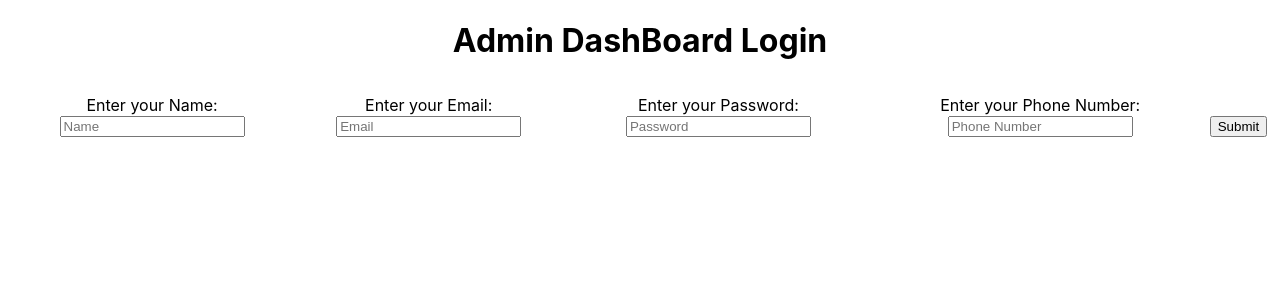
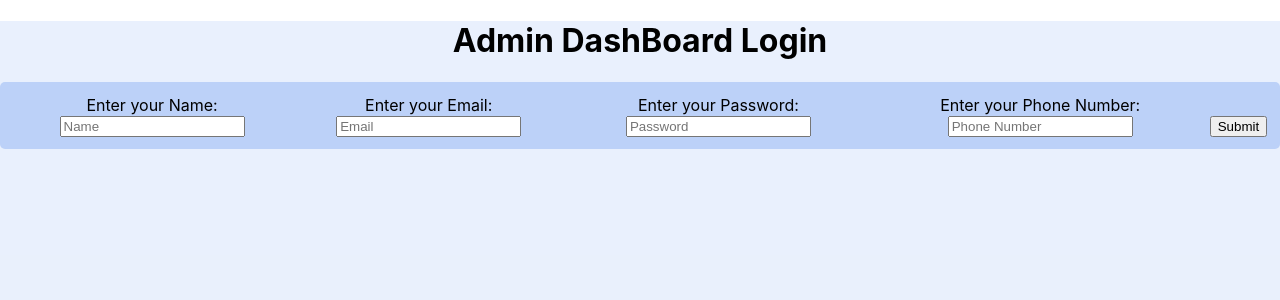
Before and after one commit to Sahil9678/Admin_portal, a React (Create React App) app: page / in a window 1280 px wide. Shown: the top 300 px of the page. Built offline with nearby package versions, Linux system fonts and the light colour scheme.

Commit message:
seventh commit

```diff
--- a/src/App.css
+++ b/src/App.css
@@ -1,6 +1,7 @@
 .App {
   text-align: center;
   height: 100vh;
+  background: #6495ed24;
 }
 
 .App-logo {
--- a/src/AppBar/AppBar.scss
+++ b/src/AppBar/AppBar.scss
@@ -3,9 +3,12 @@
     padding: 10px 30px;
     justify-content: space-between;
     border-bottom: 1px solid black;
+    background: cornflowerblue;
 }
 
 .AppBar_social_container {
     display: flex;
     align-items: center;
+    background: #5186e5;
+    border-radius: 100px;
 }
--- a/src/Pages/DashBoard.scss
+++ b/src/Pages/DashBoard.scss
@@ -2,9 +2,12 @@
     display: flex;
     align-items: end;
     padding: 1%;
+    background: #6495ed57;
+    border-radius: 5px;
 }
 
 .dashboard_container {
     height: 100%;
     padding: 2%;
+    background: #6495ed1a;
 }
--- a/src/PopupComponent/Popupcomponent.scss
+++ b/src/PopupComponent/Popupcomponent.scss
@@ -25,4 +25,6 @@
     align-items: center;
     padding: 0 2%;
     border-bottom: 1px solid black;
+    border-radius: 5px 5px 0 0;
+    background: #6495ed99;
 }
--- a/src/Table/Table.scss
+++ b/src/Table/Table.scss
@@ -1,5 +1,5 @@
 .table-container {
-    background-color: #fff;
+    background: #6495ed24;
     color: rgba(0, 0, 0, 0.87);
     -webkit-transition: box-shadow 300ms cubic-bezier(0.4, 0, 0.2, 1) 0ms;
     transition: box-shadow 300ms cubic-bezier(0.4, 0, 0.2, 1) 0ms;
```
